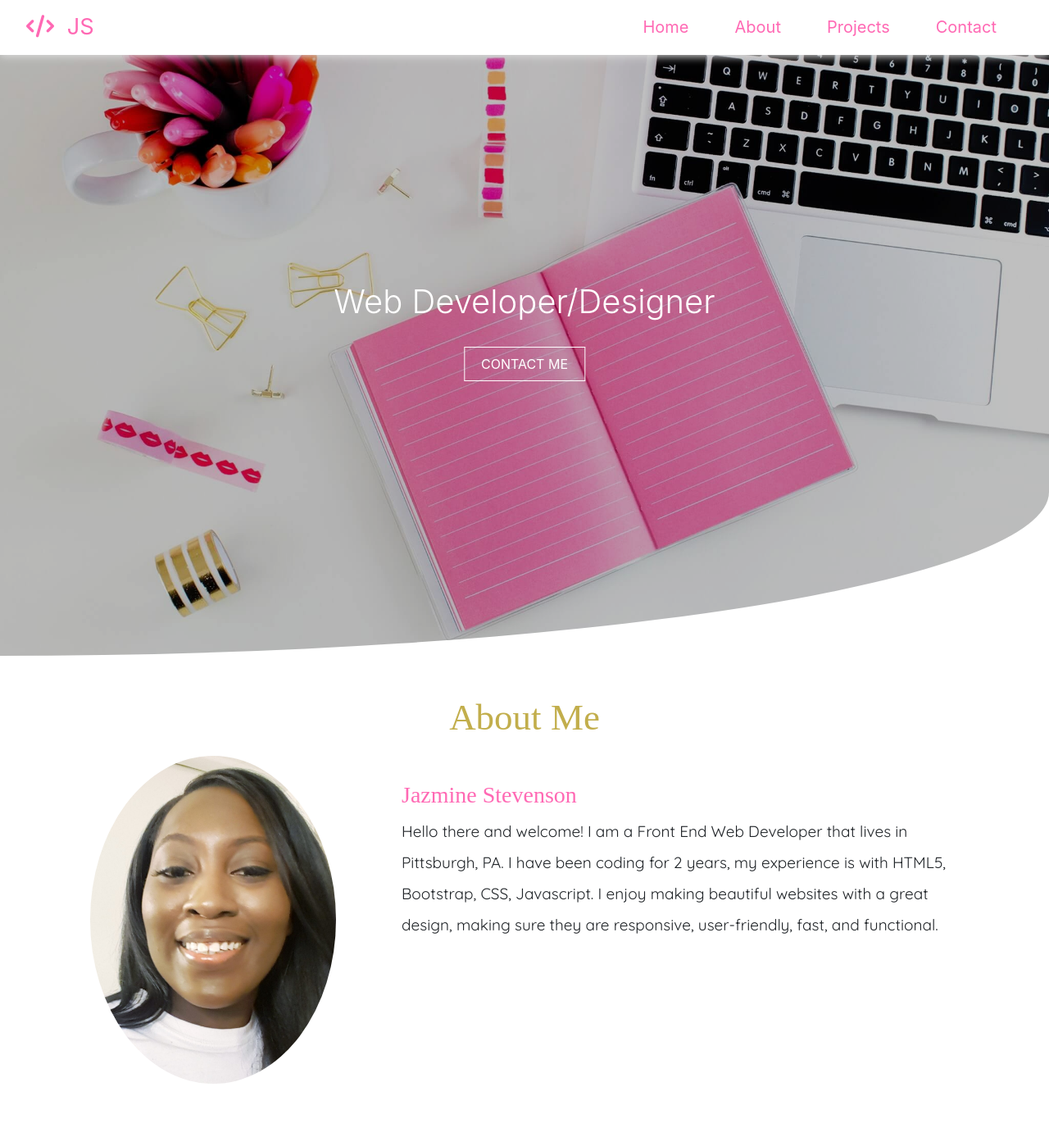
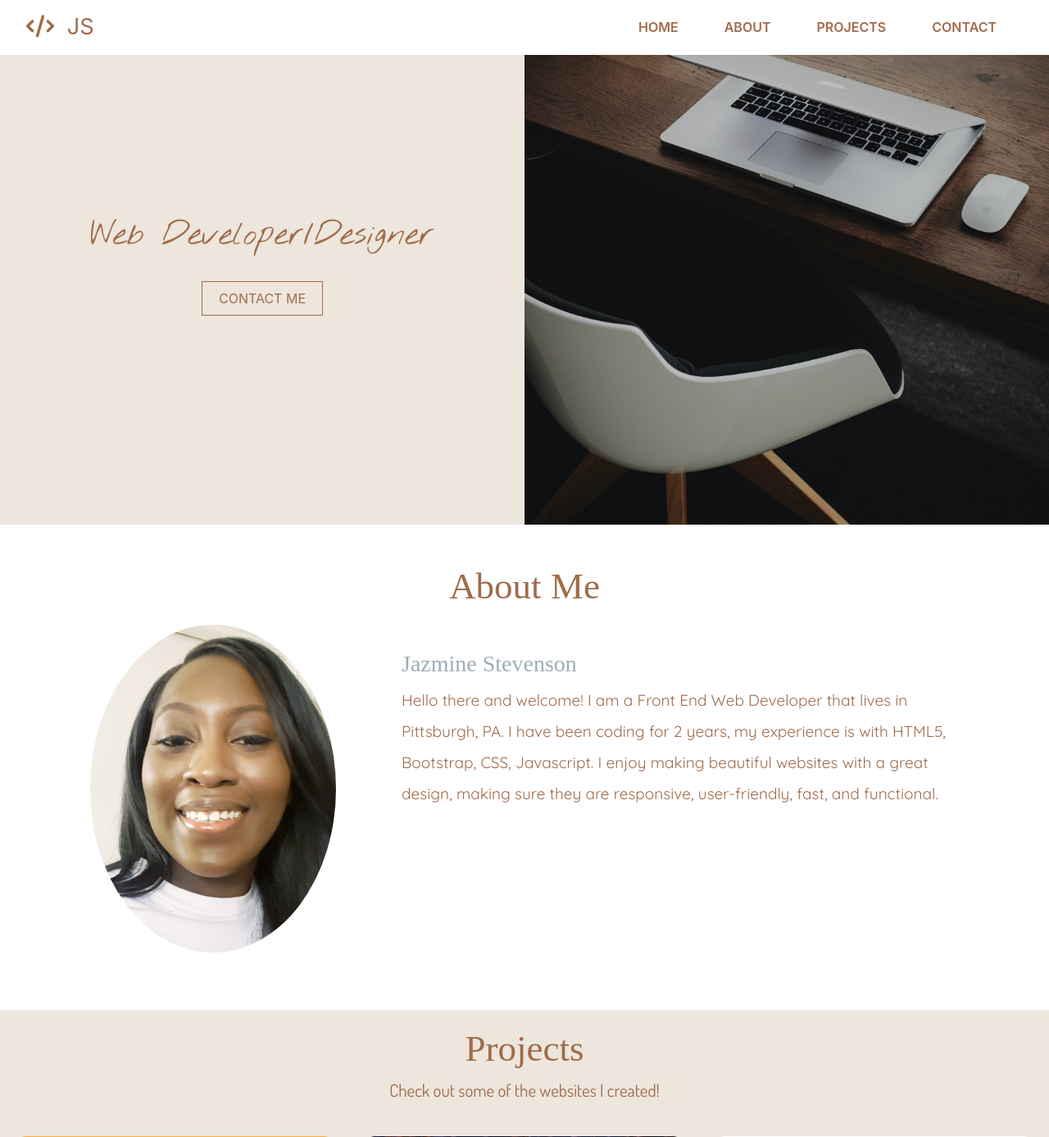
Before and after one commit to JazzSteve/My-Site, a PHP site: page / in a window 1280 px wide. Shown: the top 1387 px of the page at 82% size. Run offline with PHP 8.4, Linux system fonts and the light colour scheme; some libraries are stand-ins or nearby versions; some web fonts are replaced.

Commit message:
updated website design

```diff
--- a/index.html
+++ b/index.html
@@ -1,5 +1,6 @@
 <!doctype html>
 <html lang="en">
+
 <head>
     <!-- Required meta tags -->
     <meta charset="utf-8">
@@ -17,6 +18,8 @@
     <script src="https://kit.fontawesome.com/e0228cccad.js" crossorigin="anonymous"></script>
     <link href="https://fonts.googleapis.com/css2?family=Dosis:wght@400;500&family=Pangolin&display=swap" rel="stylesheet">
     <link href="https://fonts.googleapis.com/css2?family=Dosis&family=Quicksand&display=swap" rel="stylesheet">
+    <link rel="preconnect" href="https://fonts.gstatic.com">
+    <link href="https://fonts.googleapis.com/css2?family=Nothing+You+Could+Do&display=swap" rel="stylesheet">
 
     <meta property="og:image" content="hero-img.jpg" />
 
@@ -47,19 +50,23 @@
                 </li>
             </ul>
         </div>
-  </nav> <!--Navbar End-->
+    </nav>
+    <!--Navbar End-->
 
     <!--Hero Image-->
     <a name="home"></a>
-  <div class="hero">
-    <div class="overlay">
+    <div class="container-fluid">
+        <div class="row">
+            <div class="col-md-6 hero1">
                 <div class="hero-text">
                     <h1>Web Developer/Designer</h1>
                     <a class="cta-button" href="#contact">CONTACT ME</a>
                 </div>
-     <!-- <div class="arrows">
-        <i class="fas fa-angle-double-down"></i>
-      </div> -->
+            </div>
+            <div class="col-md-6 heroimg">
+                    <div class="overlay">
+                </div>
+            </div>
         </div>
     </div>
 
@@ -76,7 +83,7 @@
                 </div>
                 <div class="col-sm-12 col-md-8 pt-3 about-content">
                     <h3 class="pr-sm-20">Jazmine Stevenson</h3>
-          <p class="aboutp1 pr-4">Hello there and welcome! I am a Front End Web Developer that lives in Pittsburgh, PA.  I have been coding for 2 years, my experience is with HTML5, Bootstrap, CSS, Javascript. I enjoy making beautiful websites with a great design, making sure they are responsive, user-friendly, fast, and functional.
+                    <p class="aboutp1 pr-4">Hello there and welcome! I am a Front End Web Developer that lives in Pittsburgh, PA. I have been coding for 2 years, my experience is with HTML5, Bootstrap, CSS, Javascript. I enjoy making beautiful websites with a great design, making sure they are responsive, user-friendly, fast, and functional.
                     </p>
                 </div>
             </div>
@@ -92,37 +99,37 @@
                     <h2 class="text-center">Projects</h2>
                     <p class="text-center">Check out some of the websites I created!</p>
                 </div>
-        <div class="col-md-12 col-lg-4 projects">
+                <div class="col-md-6 col-lg-4 projects">
                     <a href="https://jazzsteve.github.io/Furever-Friends/" target="_blank">
                         <img src="projects2.png" class="img-fluid">
                     </a>
                     <h5 class="text-center">Furever Friends</h5>
                 </div>
-        <div class="col-md-12 col-lg-4 projects">
+                <div class="col-md-6 col-lg-4 projects">
                     <a href="https://jazzsteve.github.io/Where-To/" target="_blank">
                         <img src="projects3.png" class="img-fluid">
                     </a>
                     <h5 class="text-center">Where To?</h5>
                 </div>
-        <div class="col-md-12 col-lg-4 projects">
+                <div class="col-md-6 col-lg-4 projects">
                     <a href="https://jazzsteve.github.io/Yoga-Studio/" target="_blank">
                         <img src="projects1.png" class="img-fluid">
                     </a>
                     <h5 class="text-center">Yoga Studio</h5>
                 </div>
-        <div class="col-md-12 col-lg-4 projects realtor">
+                <div class="col-md-6 col-lg-4 projects realtor">
                     <a href="https://www.joybatleyrealtor.com/" target="_blank">
                         <img src="projects4.png" class="img-fluid">
                     </a>
                     <h5 class="text-center">The Joy of Real Living- Realty</h5>
                 </div>
-        <div class="col-md-12 col-lg-4 projects realtor">
+                <div class="col-md-6 col-lg-4 projects realtor">
                     <a href="https://professionalcleaningxperts.com/" target="_blank">
                         <img src="projects5.png" class="img-fluid">
                     </a>
                     <h5 class="text-center">Professional Cleaning Xperts</h5>
                 </div>
-        <div class="col-md-12 col-lg-4 projects realtor">
+                <div class="col-md-6 col-lg-4 projects realtor">
                     <a href="https://encoreeventdesign.com/" target="_blank">
                         <img src="projects6.png" class="img-fluid">
                     </a>
@@ -173,7 +180,8 @@
             </div> <!-- row end -->
             </form> <!-- form end -->
         </div>
-  </div><!--end of contact section-->
+    </div>
+    <!--end of contact section-->
 
     <!-- FOOTER -->
     <footer class="site-footer">
@@ -210,9 +218,6 @@
 
 
 
-
-
-
     <!-- Optional JavaScript -->
     <!-- jQuery first, then Popper.js, then Bootstrap JS -->
     <script src="https://code.jquery.com/jquery-3.4.1.slim.min.js" integrity="sha384-J6qa4849blE2+poT4WnyKhv5vZF5SrPo0iEjwBvKU7imGFAV0wwj1yYfoRSJoZ+n" crossorigin="anonymous"></script>
@@ -223,4 +228,5 @@
 
 
 </body>
+
 </html>
--- a/mysite.css
+++ b/mysite.css
@@ -2,7 +2,7 @@
 /*NAVBAR*/
 #mainnavbar {
 	background: white;
-	box-shadow: rgba(220,220,220) 0px 2px 10px;
+	/*box-shadow: rgba(220,220,220) 0px 2px 10px;*/
 }
 
 .fas {
@@ -20,28 +20,31 @@ button:focus {
 
 .navbar-collapse {
 	justify-content: flex-end;
+	background-color: white;
 }
 
 .navbar-light .navbar-brand {
 	font-size: 1.7rem;
-	color: #FF69B4;
+	color: #9f6c4a;
 }
 
 .navbar-light .navbar-brand:focus, .navbar-light .navbar-brand:hover {
-    color: #FF69B4;
+    color: #9f6c4a;
 }
 
 .navbar-brand .fa-code {
-	color: #FF69B4;
+	color: #9f6c4a;
 }
 
 #mainnavbar .nav-link {
-	color: #FF69B4;
-	font-size: 20px;
+	color: #9f6c4a;
+	font-size: 1rem;
+	font-weight: 600;
+	text-transform: uppercase;
 }
 
 #mainnavbar .nav-link:hover {
-	color: #c2ae4c;
+	color: #9f6c4a;
 }
 
 .nav-item {
@@ -49,16 +52,24 @@ button:focus {
 }
 
 /*HERO*/
-.hero {
-	background-image: url("pinkdesk.jpg");
-	min-height: 600px;
-  	height: calc(100vh);
+
+.hero1 {
+	background-color: #ede6dd;
+	padding: 0;
+	display: flex;
+	align-items: center;
+	height: 40rem;
+}
+
+.heroimg {
+	background-image: url("hero.jpg");
 	background-position: center;
  	background-repeat: no-repeat;
  	background-size: cover;
  	position: relative;
- 	border-bottom-left-radius: 0% 200px;
-	border-bottom-right-radius: 100% 200px;
+ 	padding: 0;
+ 	/*border-bottom-left-radius: 0% 200px;
+	border-bottom-right-radius: 100% 200px;*/
 }
 
 .overlay {
@@ -68,35 +79,34 @@ button:focus {
 	left: 0;
 	top: 0;
 	background: rgba(0, 0, 0, 0.25);
-	border-bottom-left-radius: 0% 200px;
-	border-bottom-right-radius: 100% 200px;
+	/*border-bottom-left-radius: 0% 200px;
+	border-bottom-right-radius: 100% 200px;*/
 }
 
 .hero-text {
   text-align: center;
   position: absolute;
-  top: 50%;
-  left: 50%;
-  transform: translate(-50%, -50%);
-  color: white;
+  color: #9f6c4a;
+  width: 100%;
 }
 
 .hero-text h1 {
 	font-weight: 350;
 	margin-bottom: 1em;
+	font-family: 'Nothing You Could Do', cursive;
 }
 
 .cta-button {
 	background: transparent;
-	color: white;
+	color: #9f6c4a;
     border: 1px solid;
     padding: 10px 20px;
 }
 
 .cta-button:hover {
-	color: lightgray;
+	color: #9daeb5;
 	background: transparent;
-	border-color: lightgray;
+	border-color: #9daeb5;
 	text-decoration: none;
 }
 
@@ -119,7 +129,7 @@ button:focus {
 
 h2 {
 	font-family: belotta;
-	color: #c2ae4c;
+	color: #9f6c4a;
 	font-size: 45px;
 }
 
@@ -131,7 +141,7 @@ h2 {
 .about-content h3 {
 	font-family: belotta;
 	font-weight: lighter;
-	color: #FF69B4;
+	color: #9daeb5;
 }
 
 .about-content p {
@@ -139,22 +149,23 @@ h2 {
 	font-size: 19px;
 	font-weight: 300;
 	font-family: 'Quicksand', sans-serif;
+	color: #9f6c4a;
 }
 
 
 /*PROJECTS SECTION*/
 .projects-section {
- 	background-color: #ff69b4;
-	background-image: url("https://www.transparenttextures.com/patterns/asfalt-light.png");/
+	background-color: #ede6dd;
+	/*background-image: url("https://www.transparenttextures.com/patterns/asfalt-light.png");*/
 }
 
 .project-header h2 {
-	color: white;
+	color: #9f6c4a;
 	margin-top: 20px;
 }
 
 .project-header p {
-	color: #faf7f9;
+	color: #9f6c4a;
 	font-family: 'Dosis', sans-serif;
 	font-size: 21px;
 }
```
Also changed, not shown: other parts of mysite.css (+39 -13 lines), hero.jpg (added). Lines whose indentation alone changed are shown as unchanged.
